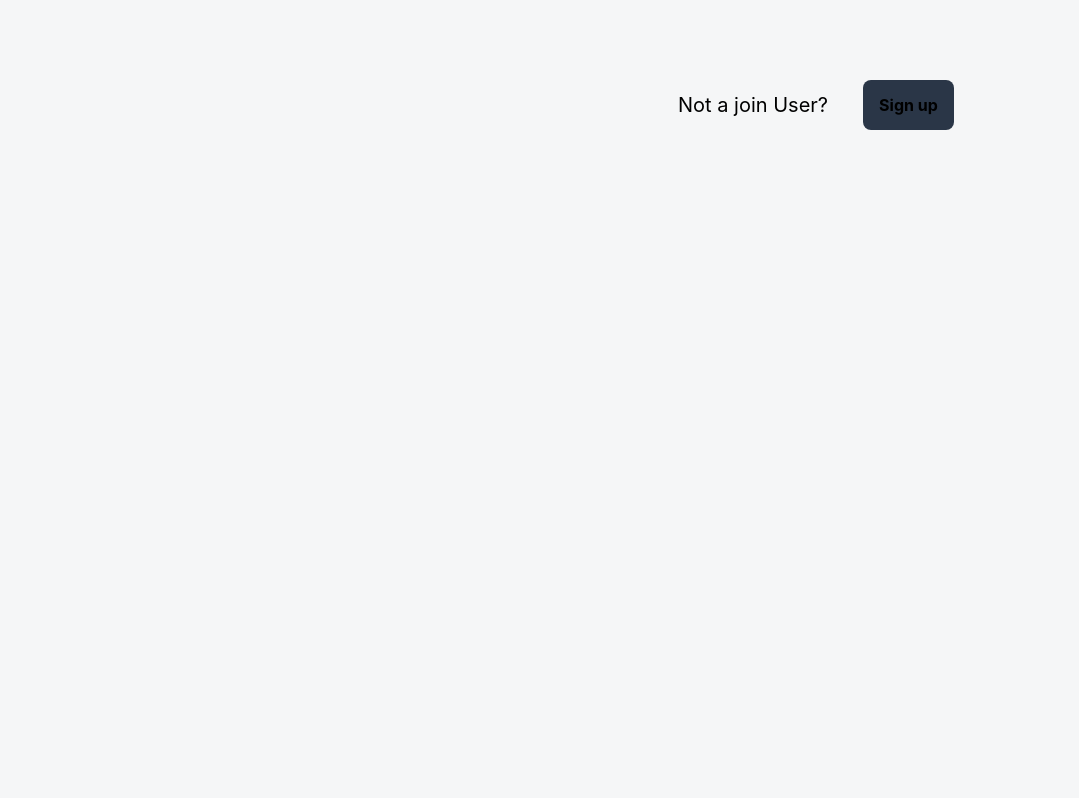
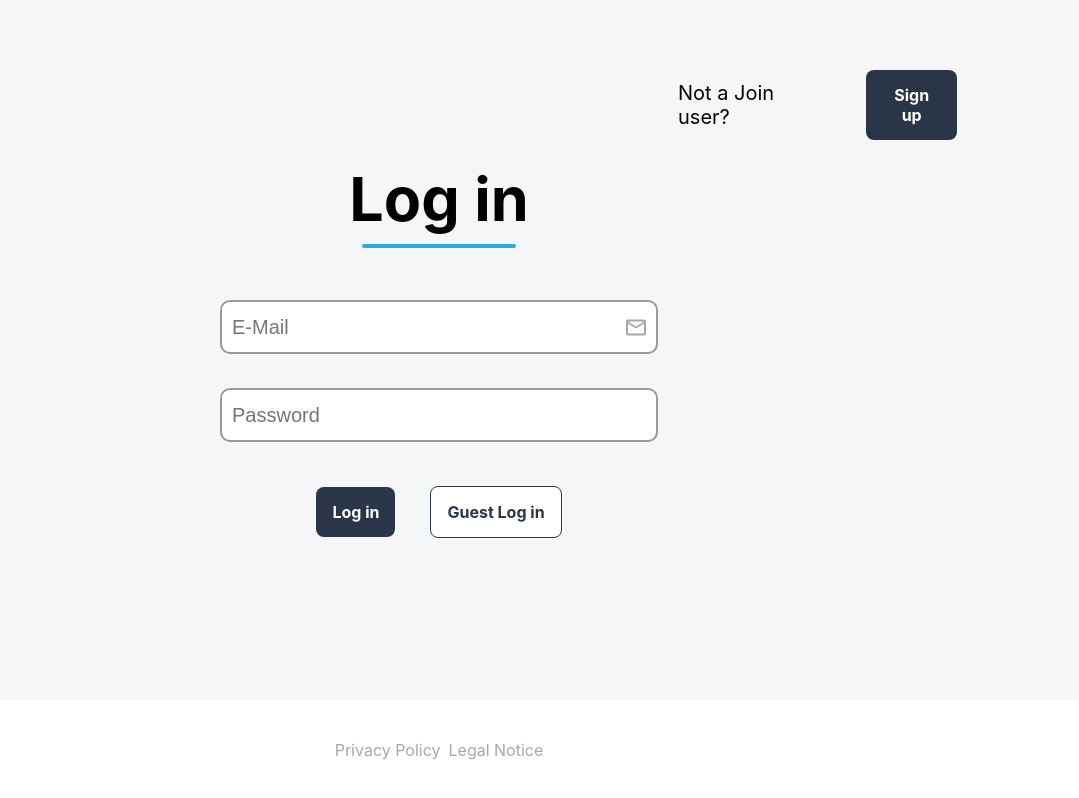
Before and after one commit to t4nell/Join-455, a plain HTML site: page index.html in a window 1280 px wide. Shown: the full height of the page, 201-1280 px from the left. Drawn offline with Linux system fonts and the light colour scheme; a web font is replaced by a local one.

Commit message:
Add login functionality with UI updates and new input icons

```diff
--- a/index.html
+++ b/index.html
@@ -7,7 +7,10 @@
     <link rel="stylesheet" href="./styles/font.css" />
     <link rel="stylesheet" href="./styles/standard.css" />
     <link rel="stylesheet" href="./styles/all_sites.css" />
+    <link rel="stylesheet" href="./styles/input_icons.css">
+
     <script src="./script.js" defer></script>
+    <script src="./scripts/templates.js" defer></script>
     <link
       rel="shortcut icon"
       href="./assets/imgs/Capa 2.svg"
@@ -15,10 +18,11 @@
     />
     <title>Join</title>
   </head>
-  <body>
+  <body onload="init()">
     <main>
+
       <div class="signup_login">
-        <span class="font_size_20px">Not a join User?</span>
+        <span class="font_size_20px">Not a Join user?</span>
         <button class="signup_btn dark_btn">Sign up</button>
       </div>
 
@@ -26,6 +30,12 @@
         <img src="./assets/imgs/Capa 2.svg" alt="join_logo" />
       </div>
 
+      <div id="login_container" class="login_wrapper"></div>
+
+      <footer>
+        <div><a href="./policy/policy.html">Privacy Policy</a><a href="./legalNotes/legal.html">Legal Notice</a></div>
+      </footer>
+
     </main>
   </body>
 </html>
--- a/script.js
+++ b/script.js
@@ -0,0 +1,10 @@
+const loginContainer = document.getElementById("login_container");
+function init() {
+    renderLogin();
+}
+function renderLogin() {
+    setTimeout(() => {
+        loginContainer.innerHTML = getLoginTemplate();
+        document.querySelector(".signup_login").style.display = "flex";
+    }, 3000);
+}
--- /dev/null
+++ b/scripts/templates.js
@@ -0,0 +1,30 @@
+function getLoginTemplate() {
+    return `
+
+      <div class="login_card">
+          <div>
+          <h2>Log in</h2>
+        </div>
+
+        <hr class="separator_horizontally">
+
+        <form action="login" method="post">
+
+          <div class="input_login_container">
+            <input class="login_input_icon" type="text" placeholder="E-Mail">
+            <input type="password" placeholder="Password">
+          </div>
+
+          <div class="button_login_container">
+            <button class="dark_btn">Log in</button>
+            <button class="light_btn">Guest Log in</button>
+          </div>
+
+        </form>
+
+      </div>
+
+
+
+    `
+}
--- a/style.css
+++ b/style.css
@@ -1,21 +1,98 @@
+body {
+    display: flex;
+    justify-content: center;
+    align-items: center;
+}
+
 main{
     background-color: var(--background-color-main);
-    max-width: 1440px;
-    height: 100vh;
+    width: 1440px;
+    height: calc(100vh - 100px);
+    position: relative;
 }
 
+.signup_login{
+    display: none;
+    align-items: center;
+    position: absolute;
+    width: 279px;
+    height: 49px;
+    top: 80px;
+    right: 122px;
+    gap: 35px;
+
+}
 
 .join_logo{
     position: absolute;
     top: 50%;
     left: 50%;
     transform: translate(-50%, -50%) scale(1);
-    animation: fadeIn 1000ms ease forwards, moveLogo 3s ease forwards;
+    animation: fadeIn 1000ms ease forwards, moveLogo 2s ease forwards;
     animation-delay: 0ms, 1000ms;
     z-index: 1000;
 }
 
+.login_wrapper {
+    height: 100%;
+    width: 100%;
+    display: flex;
+    justify-content: center;
+    align-items: center;
+}
 
+.login_card {
+    height: 449px;
+    width: 652px;
+    display: flex;
+    justify-content: center;
+    align-items: center;
+    flex-direction: column;
+    padding: 84px 115px;
+}
+
+.login_card input {
+    height: 48px;
+    width: 422px;
+    border: 2px solid rgba(0,0,0,0.4);
+    border-radius: 10px;
+    font-size: 20px;
+    font-weight: 400;
+    margin: 12px 21px;
+    padding-left: 10px;
+}
+
+.input_login_container {
+    display: flex;
+    flex-direction: column;
+    gap: 10px;
+    margin: 32px 0;
+}
+
+.button_login_container {
+    display: flex;
+    justify-content: center;
+    align-items: center;
+    gap: 35px;
+}
+
+footer {
+    width: 100%;
+    height: 100px;
+    display: flex;
+    justify-content: center;
+    align-items: center;
+}
+
+footer div {
+    display: flex;
+    gap: 8px;
+}
+
+footer a {
+    text-decoration: none;
+    color: #a8a8a8;
+}
 
 @keyframes fadeIn {
     0% {
@@ -36,16 +113,3 @@ main{
         transform: translate(0, 0) scale(0.365);
     }
   }
-
-
-
-.signup_login{
-    display: flex;
-    align-items: center;
-    position: absolute;
-    width: 279px;
-    height: 49px;
-    top: 80px;
-    right: 122px;
-    gap: 35px;
-}
--- a/styles/all_sites.css
+++ b/styles/all_sites.css
@@ -10,13 +10,14 @@
     --text-color-main: #000000;
     --text-color-description:  #2A3647;
     --text-color-sidebar: #ffffff;
+    --border-color: #2A3647;
 }
 
 .dark_btn{
     font-size: 16px;
     font-weight: 700;
     background-color: var(--dark-button);
-    color: var(--button-text-color-white);
+    color: var(--text-color-white-button);
     border-radius: 8px;
     padding: 15px 16px;
     border: unset;
@@ -26,8 +27,14 @@
     font-size: 16px;
     font-weight: 700;
     background-color: var(--light-button);
-    color: var(--button-text-color-dark);
+    color: var(--text-color-dark-button);
     border-radius: 8px;
     padding: 15px 16px;
-    border: unset;
+    border: 1px solid var(--border-color);
 }
+
+.separator_horizontally {
+    width: 150px;
+    border: 2px solid var(--separator-color);
+    border-radius: 3px;
+}
--- a/styles/font.css
+++ b/styles/font.css
@@ -7,3 +7,9 @@
   .font_size_20px{
     font-size: 20px;
   }
+
+  h2 {
+    font-size: 61px;
+    font-weight: 700;
+    margin: 0;
+  }
--- /dev/null
+++ b/styles/input_icons.css
@@ -0,0 +1,5 @@
+.login_input_icon{
+    background-image: url('../assets/imgs/input_icons/mail.png');
+    background-repeat: no-repeat;
+    background-position: right 10px center;
+}
```
Also changed, not shown: legalNotes/legal.html (+3 -2 lines), assets/imgs/input_icons/mail.png (added).
